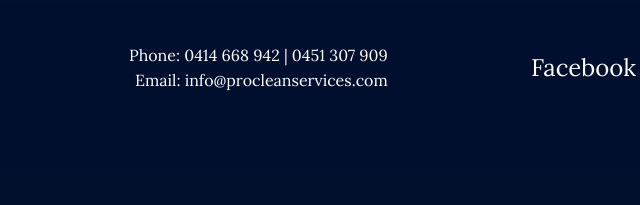
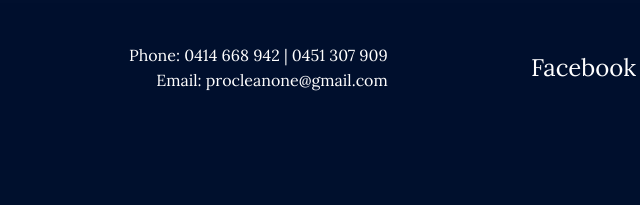
Before and after one commit to lawrence18365/ProClean, a plain HTML site: page index.html in a window 1280 px wide. Shown: the part 4527-4732 px from the top of the page, 447-1087 px from the left. Drawn offline with nearby package versions, Linux system fonts and the light colour scheme.

Commit message:
Update index.html

```diff
--- a/index.html
+++ b/index.html
@@ -864,7 +864,7 @@
             </div>
             <div class="contact-info">
                 <p>Phone: <a href="tel:0414668942">0414 668 942</a> | <a href="tel:0451307909">0451 307 909</a></p>
-                <p>Email: <a href="mailto:info@procleanservices.com">info@procleanservices.com</a></p>
+                <p>Email: <a href="mailto:procleanone@gmail.com">procleanone@gmail.com</a></p>
             </div>
             <div class="social-links">
                 <a href="https://www.facebook.com/pr0clean" target="_blank" rel="noopener noreferrer">Facebook</a>
```
